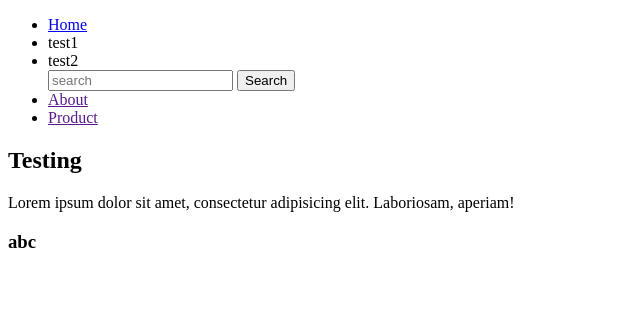
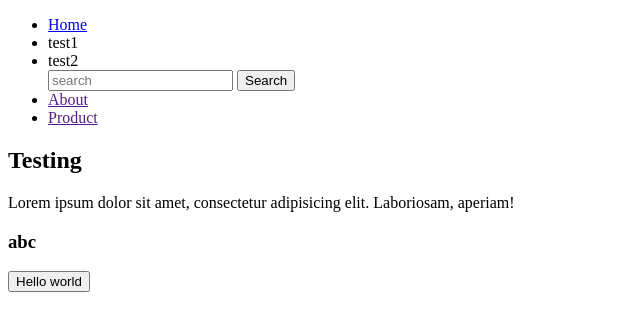
Before and after one commit to DatAlfredPham/BSProject5008, a plain HTML site: page index.html in a window 1280 px wide. Shown: the whole page, without its empty margins (0-640 px from the left). Drawn offline with Linux system fonts and the light colour scheme.

Commit message:
themleuleu

```diff
--- a/index.html
+++ b/index.html
@@ -42,6 +42,7 @@
         </div>
 
         <h3>abc</h3>
+        <button>Hello world</button>
 
     </section>
 
```
